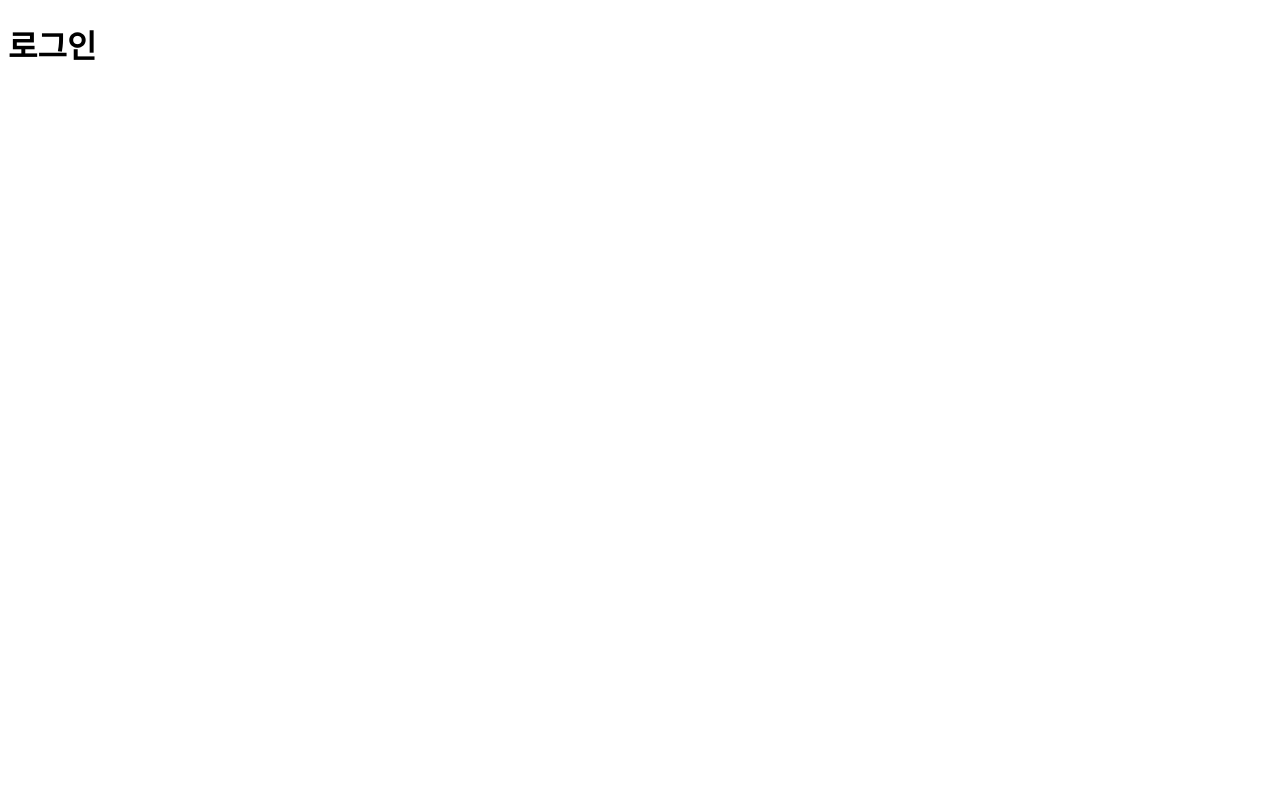
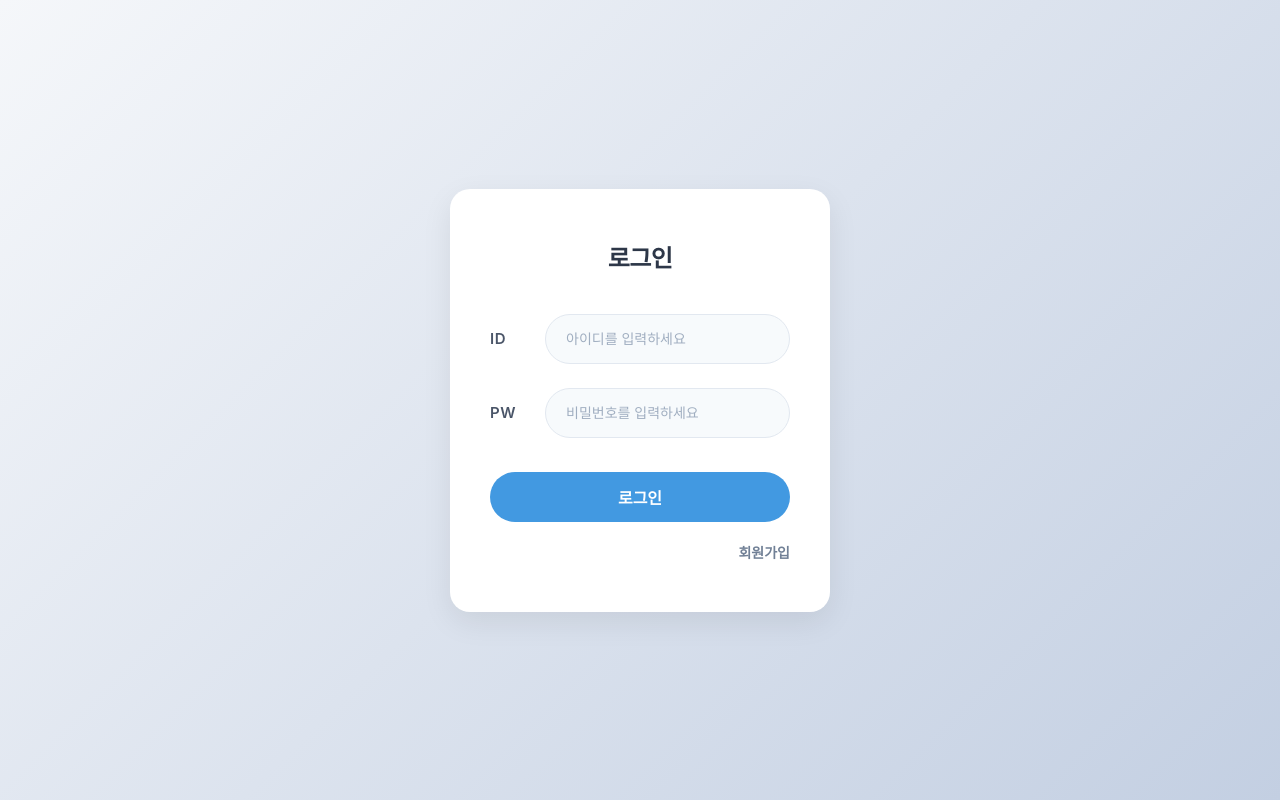
Before and after one commit to 02paming/miniPayment, a website: page loginpage.html in a window 1280 px wide. Drawn offline with Linux system fonts and the light colour scheme.

```diff
--- a/loginpage.html
+++ b/loginpage.html
@@ -1,12 +1,149 @@
 <!DOCTYPE html>
-<html lang="en">
+<html lang="ko">
 <head>
-    <meta charset="UTF-8">
-    <meta name="viewport" content="width=device-width, initial-scale=1.0">
-    <title>Document</title>
+<meta charset="UTF-8">
+<meta name="viewport" content="width=device-width, initial-scale=1.0">
+<title>로그인 폼</title>
+<style>
+    /* 기본 리셋 및 폰트 설정 */
+    * {
+        box-sizing: border-box;
+        margin: 0;
+        padding: 0;
+    }
+
+    body {
+        display: flex;
+        justify-content: center;
+        align-items: center;
+        height: 100vh;
+        background: linear-gradient(135deg, #f5f7fa 0%, #c3cfe2 100%);
+        font-family: 'Pretendard', -apple-system, BlinkMacSystemFont, system-ui, Roboto, sans-serif;
+    }
+
+    /* 로그인 카드 컨테이너 */
+    .login-wrapper {
+        background: #ffffff;
+        width: 380px;
+        padding: 50px 40px;
+        border-radius: 20px;
+        box-shadow: 0 10px 30px rgba(0, 0, 0, 0.08);
+    }
+
+    h2 {
+        font-size: 24px;
+        font-weight: 700;
+        text-align: center;
+        margin-bottom: 40px;
+        color: #2d3748;
+        letter-spacing: -0.5px;
+    }
+
+    /* 입력 폼 그룹 */
+    .input-group {
+        display: flex;
+        align-items: center;
+        margin-bottom: 24px;
+    }
+
+    .input-group label {
+        width: 55px;
+        font-size: 15px;
+        font-weight: 600;
+        color: #4a5568;
+        text-transform: uppercase;
+        letter-spacing: 0.5px;
+    }
+
+    .input-group input {
+        flex: 1;
+        height: 50px;
+        background-color: #f7fafc;
+        border: 1px solid #e2e8f0;
+        border-radius: 25px;
+        padding: 0 20px;
+        font-size: 15px;
+        color: #2d3748;
+        transition: all 0.3s ease;
+    }
+
+    .input-group input:focus {
+        outline: none;
+        border-color: #4299e1;
+        background-color: #ffffff;
+        box-shadow: 0 0 0 3px rgba(66, 153, 225, 0.15);
+    }
+
+    .input-group input::placeholder {
+        color: #a0aec0;
+        font-size: 14px;
+    }
+
+    /* 로그인 버튼 */
+    .login-btn {
+        width: 100%;
+        height: 50px;
+        margin-top: 10px;
+        background-color: #4299e1;
+        color: white;
+        border: none;
+        border-radius: 25px; /* 입력창과 통일감 있는 둥근 모서리 */
+        font-size: 16px;
+        font-weight: 600;
+        cursor: pointer;
+        transition: background-color 0.2s ease, transform 0.1s ease;
+    }
+
+    .login-btn:hover {
+        background-color: #3182ce;
+    }
+
+    .login-btn:active {
+        transform: scale(0.98); /* 클릭 시 살짝 눌리는 효과 */
+    }
+
+    /* 하단 링크 그룹 */
+    .link-group {
+        display: flex;
+        justify-content: flex-end;
+        margin-top: 20px;
+    }
+
+    .link-group a {
+        text-decoration: none;
+        color: #718096;
+        font-size: 14px;
+        font-weight: 600;
+        transition: color 0.2s ease;
+    }
+
+    .link-group a:hover {
+        color: #4299e1;
+    }
+</style>
 </head>
 <body>
-    <h1>로그인</h1>
+
+    <div class="login-wrapper">
+        <h2>로그인</h2>
+
+        <div class="input-group">
+            <label for="userid">ID</label>
+            <input type="text" id="userid" placeholder="아이디를 입력하세요" autocomplete="off">
+        </div>
+
+        <div class="input-group">
+            <label for="userpw">PW</label>
+            <input type="password" id="userpw" placeholder="비밀번호를 입력하세요">
+        </div>
+
+        <!-- 추가된 로그인 버튼 -->
+        <button type="submit" class="login-btn">로그인</button>
+
+        <div class="link-group">
+            <a href="/signUp">회원가입</a>
+        </div>
+    </div>
 
 </body>
 </html>
```
Also changed, not shown: mini.html (+6 -6 lines), package.json (+5 -2 lines), server.js (+109 -8 lines), signUp.html (added, +158 -0 lines), images/free-icon-globe-5017359.png (deleted), images/iu.jpg (deleted), images/symbol.gif (deleted), 2 other files.
